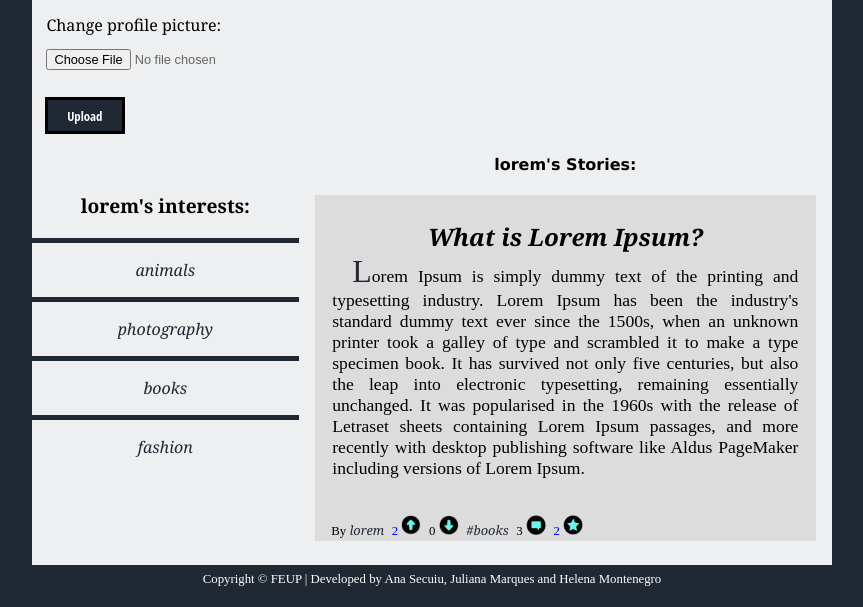
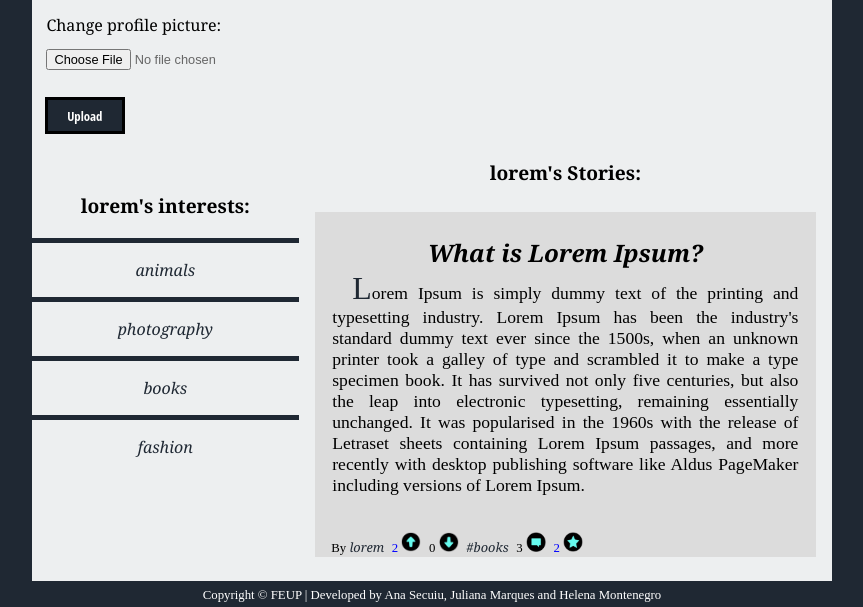
Before and after one commit to SmilingOwl/LTW-18-19, a PHP site: page /php/profile.php in a window 1280 px wide. Shown: the part 293-900 px from the top of the page, without its empty margins (208-1071 px from the left). Before the commit the page ends 879 px from the top, so only its background shows below. Run offline with PHP 8.4, Linux system fonts and the light colour scheme; the visitor is signed in with stand-in values (Sample User, id 1); data comes from the database, SQL or seed files in the repository.

Commit message:
Add files via upload

```diff
--- a/css/layout_profile.css
+++ b/css/layout_profile.css
@@ -134,6 +134,12 @@ body > header#profile_photo {
 #profile_stories {
   grid-area: story;
   text-align: center;
+  font-family: "Georgia";
+}
+
+#profile_stories > h4 {
+  font-family: "Georgia";
+  font-size: 1.2em;
 }
 
 body > footer {
```
